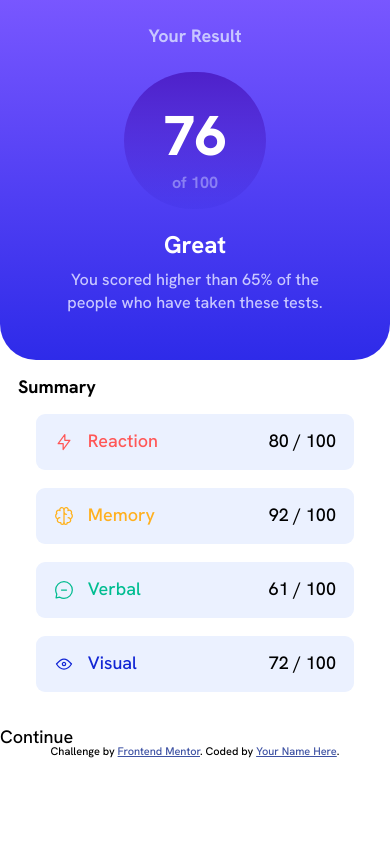
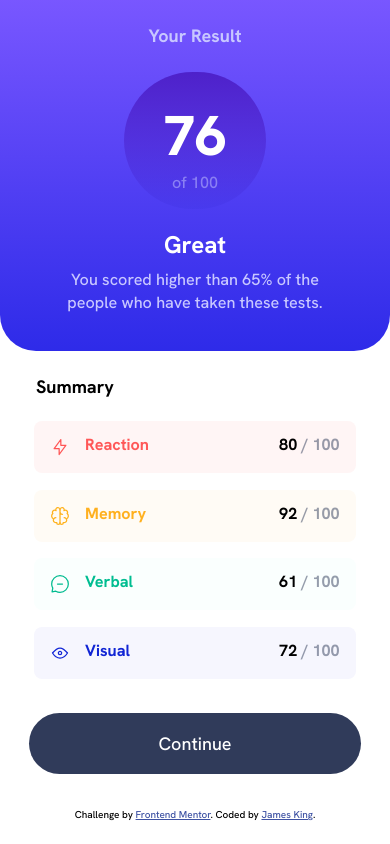
Before and after one commit to jamesaking02/results-summary, a plain HTML site: page index.html in a window 390 px wide. Drawn offline with Linux system fonts and the light colour scheme.

Commit message:
finished the whole mobile design

```diff
--- a/index.html
+++ b/index.html
@@ -11,7 +11,7 @@
   <link rel="stylesheet" href="reset.css">
   <!-- Feel free to remove these styles or customise in your own stylesheet 👍 -->
   <style>
-    .attribution { font-size: 11px; text-align: center; }
+    .attribution { font-size: 10px; text-align: center; }
     .attribution a { color: hsl(228, 45%, 44%); }
   </style>
 </head>
@@ -33,31 +33,31 @@
     <div class="stat-card red">
       <img src="./assets/images/icon-reaction.svg" alt="">
       <p class="trait">Reaction</p>
-      <p>80 / 100</p>
+      <p>80 <span>/ 100</span></p>
     </div>
     <div class="stat-card yellow">
       <img src="./assets/images/icon-memory.svg" alt="">
       <p class="trait">Memory</p>
-      <p>92 / 100</p>
+      <p>92 <span>/ 100</span></p>
     </div>
     <div class="stat-card green">
       <img src="./assets/images/icon-verbal.svg" alt="">
       <p class="trait verbal">Verbal</p>
-      <p>61 / 100</p>
+      <p>61 <span>/ 100</span></p>
     </div>
     <div class="stat-card cobalt">
       <img src="./assets/images/icon-visual.svg" alt="">
       <p class="trait visual">Visual</p>
-      <p>72 / 100</p>
+      <p>72 <span>/ 100</span></p>
     </div>
   </section>
 
 
-  <a>Continue</a>
+  <a href="#" class="bttn">Continue</a>
 
   <div class="attribution">
     Challenge by <a href="https://www.frontendmentor.io?ref=challenge" target="_blank">Frontend Mentor</a>.
-    Coded by <a href="#">Your Name Here</a>.
+    Coded by <a href="#">James King</a>.
   </div>
 </body>
 </html>
--- a/style.css
+++ b/style.css
@@ -27,7 +27,7 @@ html > body {
 
 .results {
   background: linear-gradient(var(--light-slate), var(--light-royal-blue));
-  padding: 1.5em 2.5em 2.5em 2.5em;
+  padding: 1.5em 2.5em 2em 2.5em;
   text-align: center;
   border-bottom-left-radius: 2em;
   border-bottom-right-radius: 2em;
@@ -56,7 +56,6 @@ html > body {
 .circle > p:nth-of-type(2) {
   color: var(--light-lavender-alpha);
   font-size: 0.9em;
-  font-weight: 700;
 }
 
 .results > h2 {
@@ -64,6 +63,7 @@ html > body {
   color: white;
   margin-top: 1em;
   margin-bottom: 0.5em;
+  font-weight: 700;
 }
 
 .results > p {
@@ -77,6 +77,12 @@ html > body {
   padding: 1em;
 }
 
+.summary > h3 {
+  padding-left: 1em;
+  padding-top: 0.5em;
+  padding-bottom: 0.5em;
+}
+
 .stat-card {
   display: grid;
   grid-template-columns: 12% 1fr auto;
@@ -84,20 +90,62 @@ html > body {
   background-color: var(--pale-blue);
   border-radius: 0.5em;
   margin: 1em;
+  font-size: 0.9em;
+  font-weight: 700;
 }
 
+.red {
+  background-color: hsl(0, 100%, 98%);
+}
+                            /*red card background and text color  */
 .red > p:first-of-type {
   color: var(--light-red);
 }
 
+.yellow {
+  background-color: hsl(39, 100%, 98%);
+}
+                            /*yellow card background and text color  */
 .yellow > p:first-of-type {
   color: var(--orangey-yellow);
 }
 
+.green {
+  background-color: hsl(166, 100%, 99%);
+}
+                            /*green card background and text color  */
 .green > p:first-of-type {
   color: var(--green-teal);
 }
 
+.cobalt {
+  background-color: hsl(234, 85%, 98%);
+}
+                            /*cobalt blue card background and text color  */
 .cobalt > p:first-of-type {
   color: var(--cobalt-blue);
 }
+
+/* '/ 100' text color */
+span {
+  color: hsla(224, 30%, 27%, 0.5);
+}
+
+a.bttn {
+  padding: 1.2em;
+  text-decoration: none;
+  display: block;
+  text-align: center;
+  background-color: var(--dark-grey-blue);
+  border-radius: 2em;
+  width: 85%;
+
+  color: white;
+  margin: auto;
+  margin-bottom: 2em;
+}
+
+a.bttn:hover {
+  transition: .5s ease;
+  background: linear-gradient(var(--light-slate), var(--light-royal-blue));
+}
```
